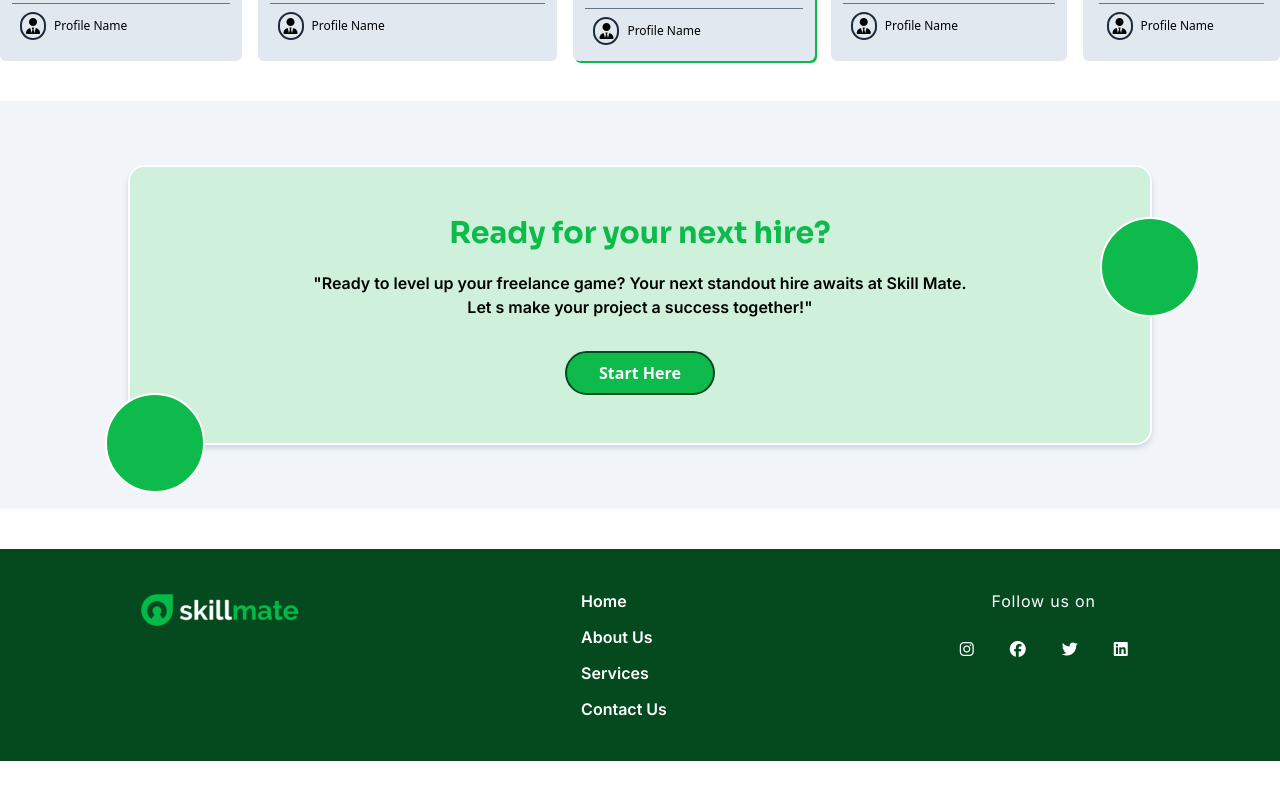
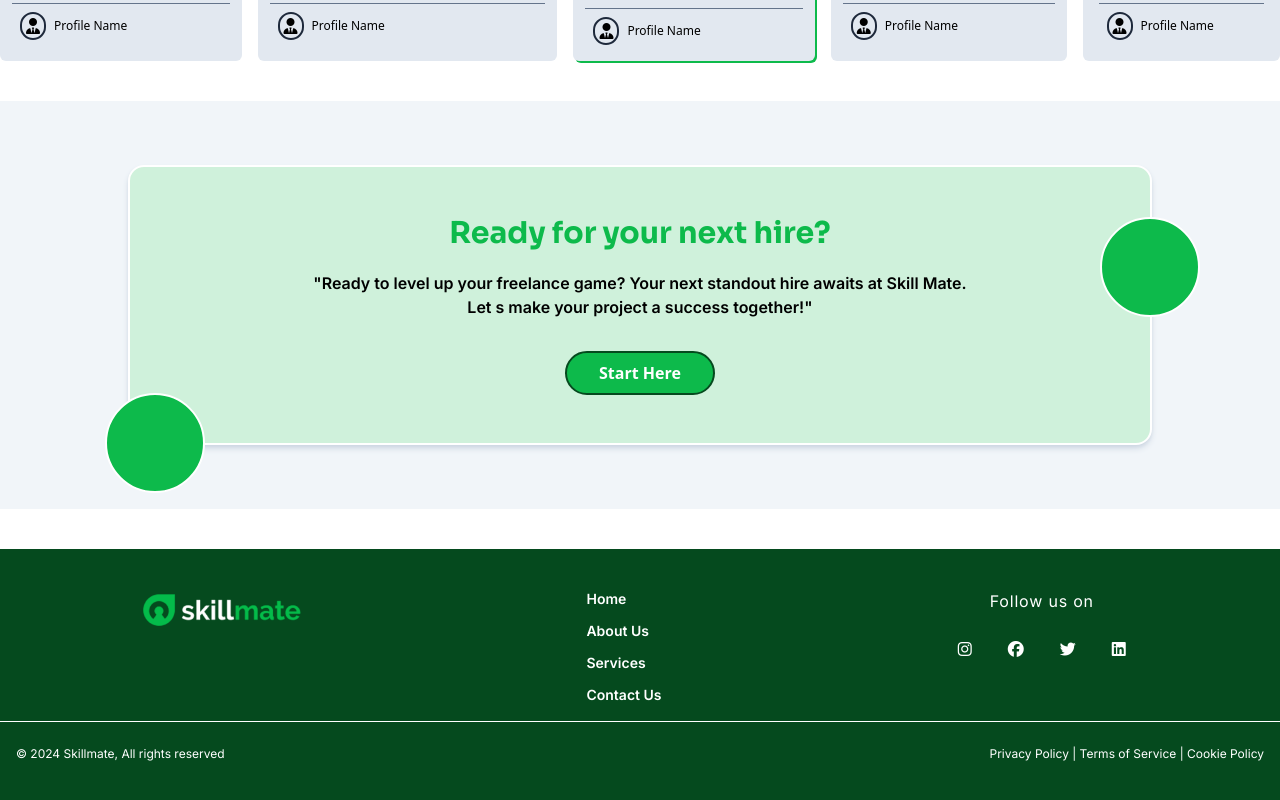
Before and after one commit to thayagovzig/skillmate, a React (Vite) app in the folder frontend/: page / in a window 1280 px wide. Shown: the part 2167-2967 px from the top of the page. Before the commit the page ends 2928 px from the top, so only its background shows below. Built offline with nearby package versions, Linux system fonts and the light colour scheme.

Commit message:
Added Footer

```diff
--- a/frontend/src/components/Footer.jsx
+++ b/frontend/src/components/Footer.jsx
@@ -32,6 +32,12 @@ const Footer = () => (
                         <a><i class="fa-brands fa-linkedin"></i></a>
                     </div>
                 </div>
+
+            </div>
+
+            <div className = "py-6 border-t border-white mt-4 flex justify-between items-center px-4">
+                <p className = "text-white text-xs font-inter">&copy; 2024 Skillmate, All rights reserved</p>
+                <p className = "text-white text-xs font-inter">Privacy Policy | Terms of Service | Cookie Policy</p>
             </div>
         </div>
     </div>
--- a/frontend/src/index.css
+++ b/frontend/src/index.css
@@ -66,7 +66,7 @@
   }
 
   .footer .navlinks a{
-    @apply text-white font-semibold font-inter
+    @apply text-white font-semibold font-inter text-sm;
   }
 
   .footer .social{
```
